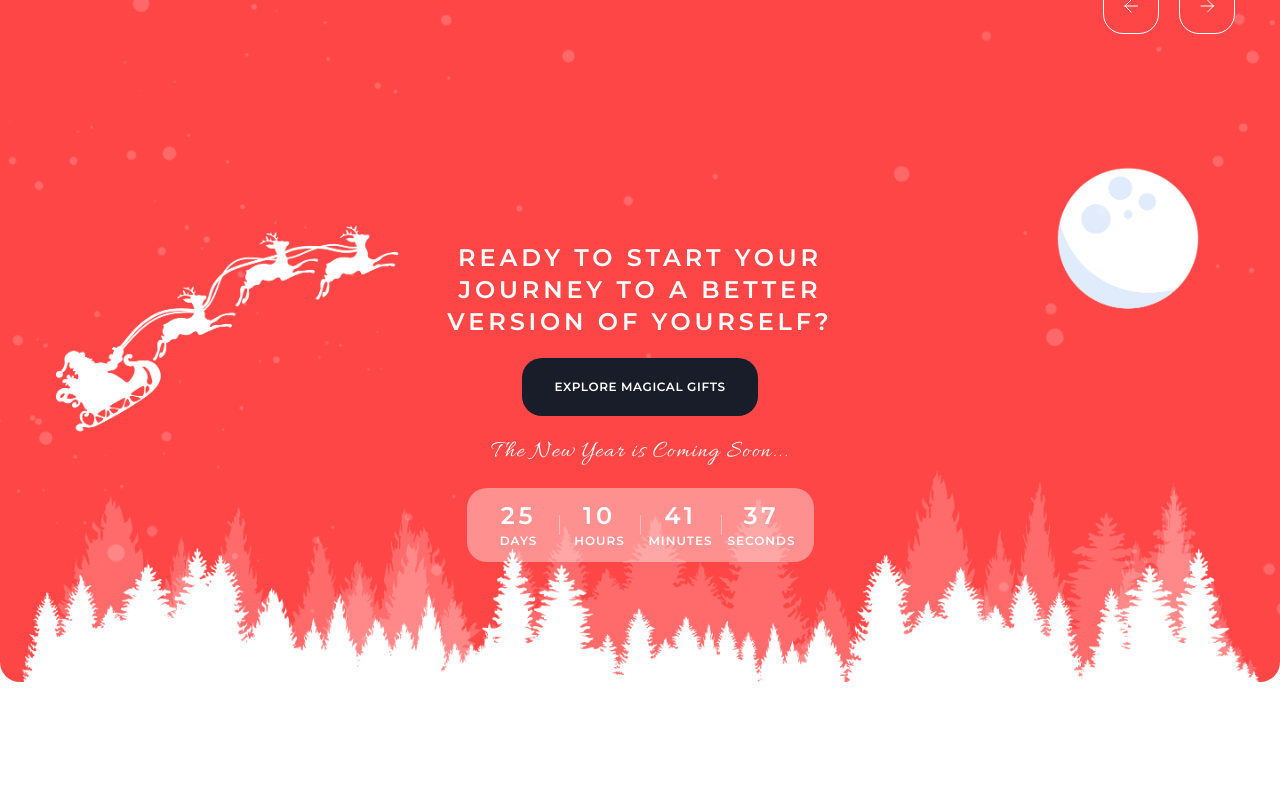
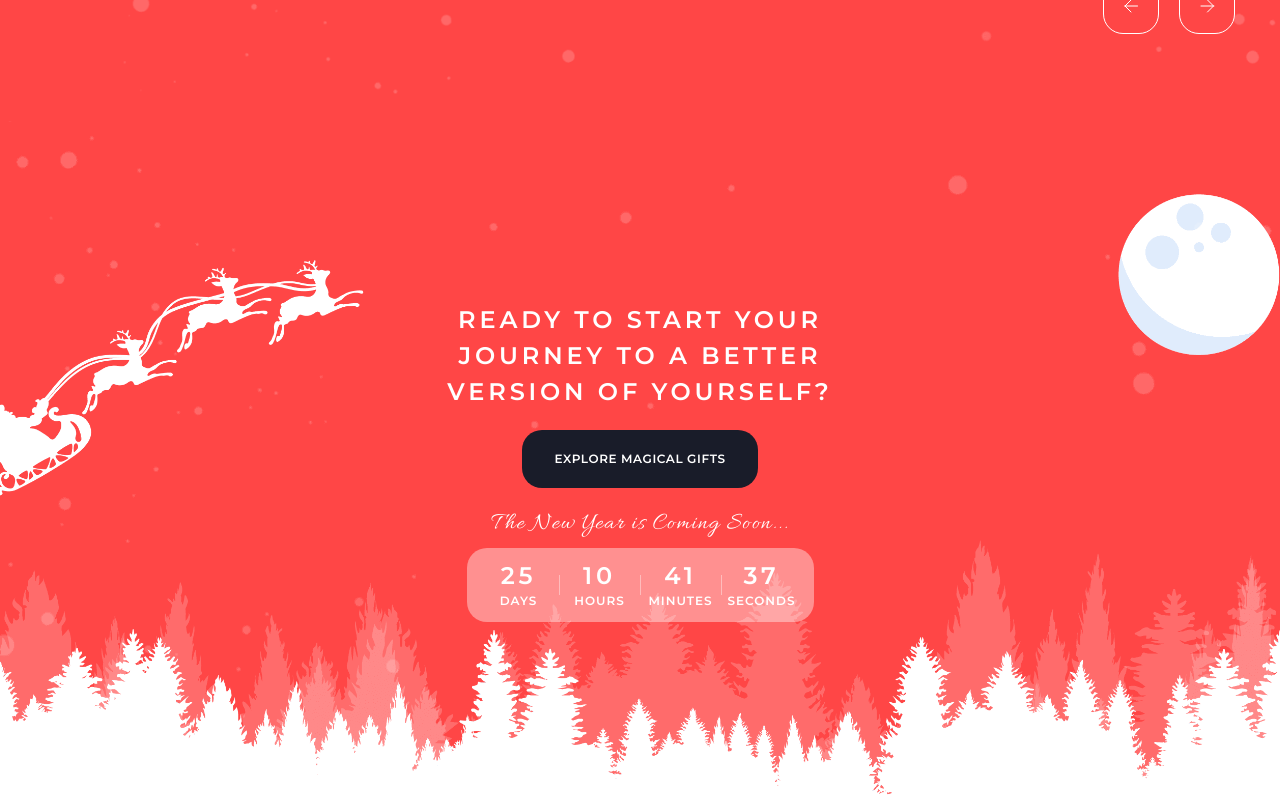
Before and after one commit to xWolfYx/nextmas-shop, a Next.js app: page / in a window 1280 px wide. Shown: the part 1640-2440 px from the top of the page. Built offline with nearby package versions, Linux system fonts and the light colour scheme.

Commit message:
refactor: rewrite to client component

```diff
--- a/src/app/components/CTA.tsx
+++ b/src/app/components/CTA.tsx
@@ -1,22 +1,28 @@
+"use client";
+
+import dynamic from "next/dynamic";
 import DarkButton from "../ui/DarkButton";
 import { allura } from "../ui/fonts";
-import Timer from "../ui/Timer";
+
+const Timer = dynamic(() => import("../ui/Timer"), { ssr: false });
 
 export default function CTA() {
   return (
-    <section className="flex flex-col items-center justify-center gap-5 rounded-b-[20px] bg-[#ff4646] bg-[url(/backgrounds/bg-snow.png),url(/backgrounds/bg-forest.png)] bg-cover bg-center py-[120px]">
-      <h2 className="text-center text-2xl font-semibold tracking-[0.24rem] text-white uppercase">
+    <section className="flex flex-col items-center justify-center gap-5 rounded-b-[20px] bg-[#ff4646] bg-[url(/backgrounds/bg-snow.png),url(/backgrounds/bg-forest.png)] bg-cover bg-center py-[180px]">
+      <h2 className="text-center text-2xl/9 font-semibold tracking-[0.24rem] text-white uppercase">
         Ready to start your <br />
         journey to a better <br />
         version of yourself?
       </h2>
       <DarkButton text="Explore Magical Gifts" />
+      <div className="flex flex-col gap-2">
         <p
           className={`${allura.className} text-center text-2xl tracking-[0.075rem] text-white`}
         >
           The New Year is Coming Soon...
         </p>
         <Timer />
+      </div>
     </section>
   );
 }
```
Lines whose indentation alone changed are shown as unchanged.
